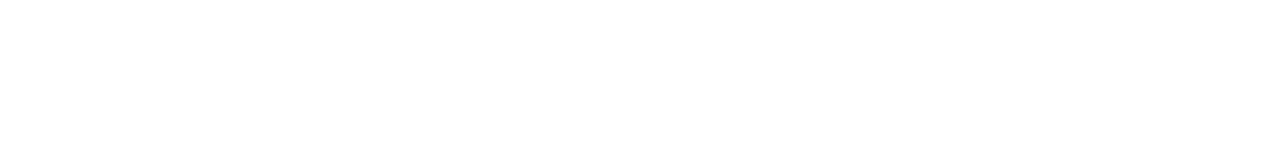
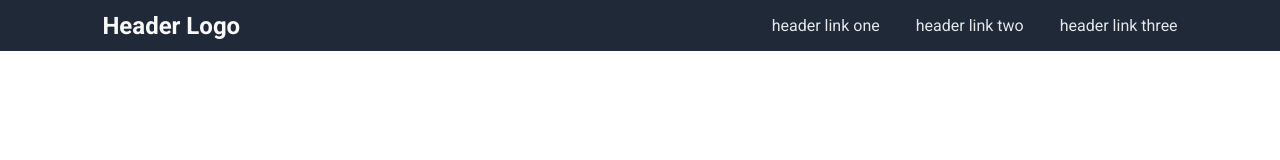
Before and after one commit to Jabamun01/odin_landing_page, a plain HTML site: page index.html in a window 1280 px wide. Drawn offline with Linux system fonts and the light colour scheme.

Commit message:
Add header

```diff
--- a/css/styles.css
+++ b/css/styles.css
@@ -0,0 +1,39 @@
+@import url('https://fonts.googleapis.com/css2?family=Roboto:ital,wght@0,100;0,300;0,400;0,500;0,700;0,900;1,100;1,300;1,400;1,500;1,700;1,900&display=swap');
+
+* {
+    box-sizing: border-box;
+}
+
+body {
+    margin: 0;
+    font-family: "Roboto", sans-serif;
+}
+
+.header {
+    display: flex;
+    background-color: #1f2937;
+    justify-content: space-between;
+    align-items: center;
+    padding: 0 8%;
+}
+
+.enforce-max-width {
+    max-width: 1200px;
+}
+
+#header-logo {
+    font-size: 24px;
+    color: #f9faf8;
+    font-weight: bold;
+}
+
+#header-links {
+    list-style-type: none;
+    display: flex;
+    gap: 36px;
+}
+
+#header-links a {
+    color: #e5e7eb;
+    text-decoration: none;
+}
--- a/index.html
+++ b/index.html
@@ -8,6 +8,15 @@
         <link rel="stylesheet" href="css/styles.css">
     </head>
     <body>
-
+        <div class="header">
+            <div id="header-logo">
+                Header Logo
+            </div>
+            <ul id="header-links">
+                <li><a href="#">header link one</a></li>
+                <li><a href="#">header link two</a></li>
+                <li><a href="#">header link three</a></li>
+            </ul>
+         </div>
     </body>
 </html>
```
